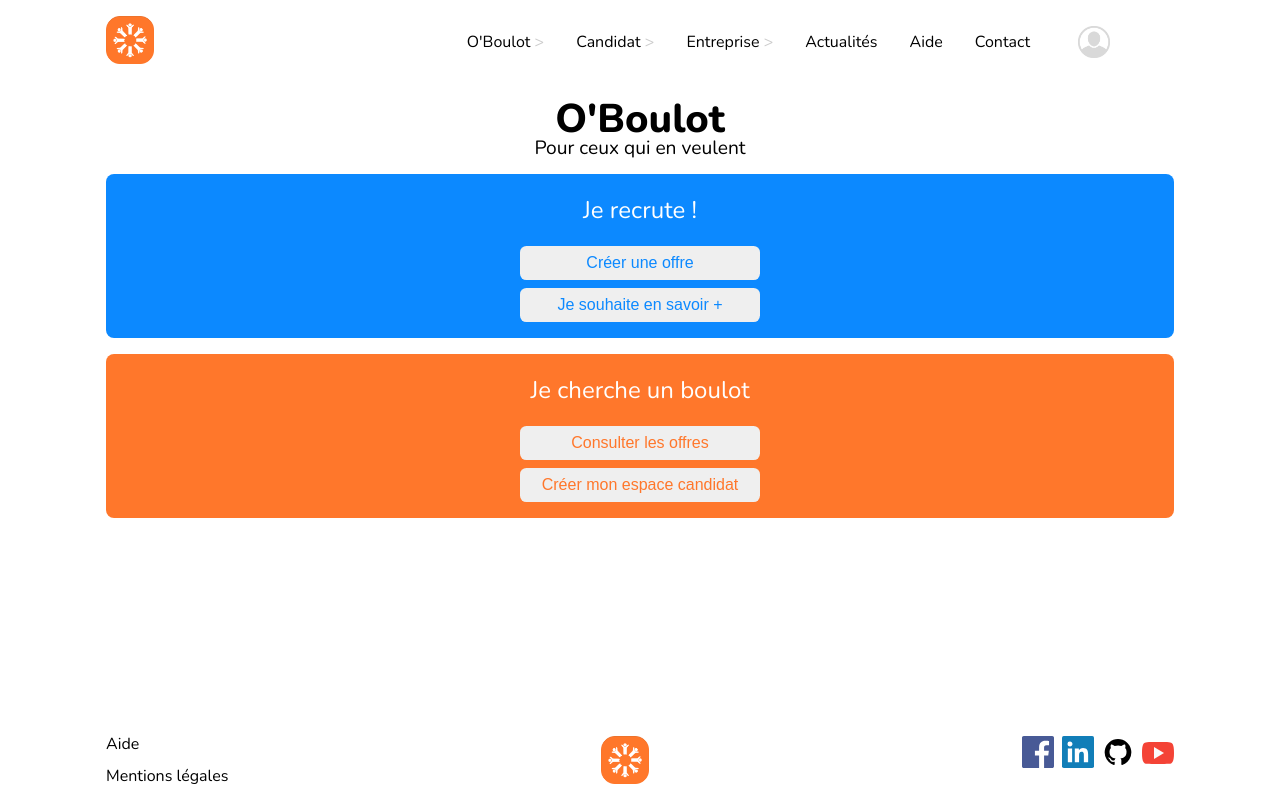
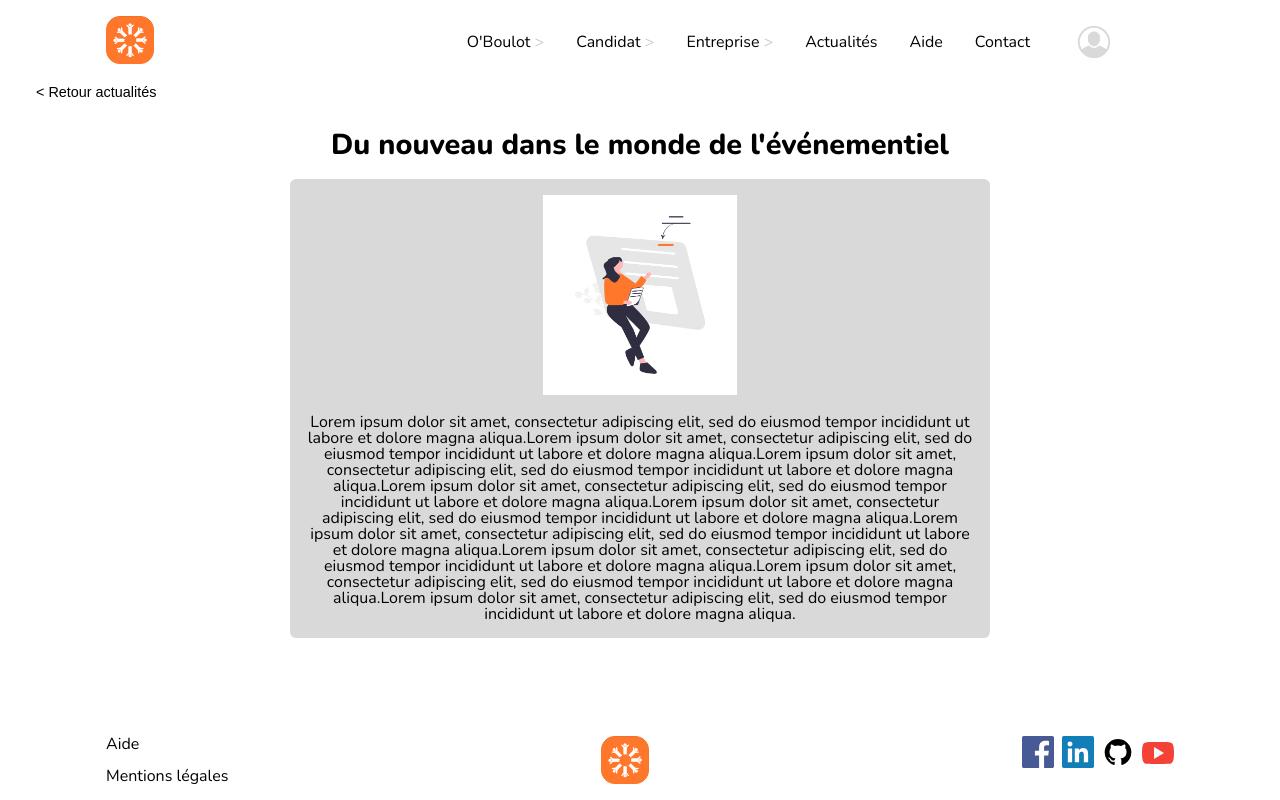
Before and after one commit to lekdup/projet-o-boulot, a React (Create React App) app in the folder front/: page / in a window 1280 px wide. Built offline with nearby package versions, Linux system fonts and the light colour scheme.

Commit message:
Actus page OK article in progress

```diff
--- /dev/null
+++ b/front/src/components/Actus/Actus.js
@@ -0,0 +1,30 @@
+import './Actus.scss';
+import article from '../../assets/article.png'
+
+function Actus(){
+    return(
+        <div className='Actus'>
+            <h1> Actualités </h1>
+            <p> Quoi de neuf dans le monde de l'emploi ?</p>
+            <form className='Actus-searchbar'>
+            <input className='Actus-searchbar-input' type="text" name="searchbar" placeholder="Votre recherche"></input>
+            <button className='Actus-searchbar-button'> Go ! </button>
+            </form>
+
+            <div className='Actus-list'>
+            <div className='Actus-list-element'>
+            <img className='Actus-list-element-img' src={article} alt="illustration of woman reading newspaper" />
+            <div className='Actus-list-element-text'>
+            <a href="#" className='Actus-list-element-text-title'> Du nouveau dans le monde de l'événementiel</a>
+            <p className='Actus-list-element-text-content'> Lorem ipsum dolor sit amet, consectetur adipiscing elit, sed do eiusmod tempor incididunt ut labore et dolore magna aliqua. </p>
+            </div>
+
+            </div>
+            </div>
+
+
+        </div>
+    )
+}
+
+export default Actus;
--- /dev/null
+++ b/front/src/components/Actus/Actus.scss
@@ -0,0 +1,88 @@
+@use 'src/styles/vars';
+
+.Actus{
+    text-align: center;
+    & h1{
+        font-size: 2.5rem;
+        font-weight: 800;
+    }
+    & p{
+        font-size: 1.2rem;
+        font-weight: 400;
+    }
+
+    &-searchbar{
+        display: flex;
+        justify-content: center;
+        margin: 1rem;
+
+        &-input{
+            border-radius: .4rem 0rem 0rem .4rem;
+            border: none;
+            background-color: vars.$grey;
+            height: 2rem;
+            width: 60%;
+            max-width: 600px;
+            padding: .5rem;
+
+        }
+        &-button{
+            right: 50px;
+            width: 6rem;
+            height: 2rem;
+            padding: .5rem;
+            font-size: 1rem;
+            border-radius: 0rem 0.4rem 0.4rem 0rem;
+            color: white;
+            background-color: vars.$orange;
+        }
+        &-button:hover{
+            box-shadow: 0 3px 15px rgba(0, 0, 0, 0.3);
+        }
+    }
+    &-list{
+        margin: 1rem;
+        &-element{
+            background-color: vars.$grey;
+            display: flex;
+            border-radius: .4rem;
+            max-width: 800px;
+            margin: auto;
+            &-img{
+                width: 30%;
+                margin:1rem;
+              }
+              &-text{
+               display: flex;
+               flex-direction: column;
+               justify-content: center;
+               align-items: flex-start;
+               text-align: left;
+
+               margin: 1rem;
+                  &-title{
+                      font-size: 1.2rem;
+                      font-weight: 800;
+                  }
+                  & p{
+                      font-weight: 400;
+                      font-size: 1rem;
+
+
+                  }
+              }
+            @media (max-width: 799px){
+                height: 10rem;
+                &-img{
+                    width: 25%;
+                    margin: 0.5rem;
+                  }
+                  &-text{
+
+                  }
+            }
+
+
+        }
+    }
+}
--- a/front/src/components/App.js
+++ b/front/src/components/App.js
@@ -2,12 +2,14 @@ import './App.scss';
 import Footer from './Footer/Footer';
 import Header from './Header/Header';
 import Homepage from './Homepage/Homepage';
+import Actus from './Actus/Actus';
+import Article from './Article/Article';
 
 function App() {
   return (
     <div className="App">
       <Header />
-        <Homepage />
+        <Article />
       <Footer />
     </div>
   );
--- /dev/null
+++ b/front/src/components/Article/Article.js
@@ -0,0 +1,16 @@
+import './Article.scss'
+import article from '../../assets/article.png'
+
+function Article(){
+    return(
+        <div className='article'>
+            <button className='article-button'> {'<'} Retour actualités </button>
+            <h1 className='article-title'> Du nouveau dans le monde de l'événementiel </h1>
+            <div className='article-content'>
+                <img src={article} className='article-content-image' />
+                <p className='article-content-text'> Lorem ipsum dolor sit amet, consectetur adipiscing elit, sed do eiusmod tempor incididunt ut labore et dolore magna aliqua.Lorem ipsum dolor sit amet, consectetur adipiscing elit, sed do eiusmod tempor incididunt ut labore et dolore magna aliqua.Lorem ipsum dolor sit amet, consectetur adipiscing elit, sed do eiusmod tempor incididunt ut labore et dolore magna aliqua.Lorem ipsum dolor sit amet, consectetur adipiscing elit, sed do eiusmod tempor incididunt ut labore et dolore magna aliqua.Lorem ipsum dolor sit amet, consectetur adipiscing elit, sed do eiusmod tempor incididunt ut labore et dolore magna aliqua.Lorem ipsum dolor sit amet, consectetur adipiscing elit, sed do eiusmod tempor incididunt ut labore et dolore magna aliqua.Lorem ipsum dolor sit amet, consectetur adipiscing elit, sed do eiusmod tempor incididunt ut labore et dolore magna aliqua.Lorem ipsum dolor sit amet, consectetur adipiscing elit, sed do eiusmod tempor incididunt ut labore et dolore magna aliqua.Lorem ipsum dolor sit amet, consectetur adipiscing elit, sed do eiusmod tempor incididunt ut labore et dolore magna aliqua. </p>
+            </div>
+        </div>
+    )
+}
+export default Article;
--- /dev/null
+++ b/front/src/components/Article/Article.scss
@@ -0,0 +1,36 @@
+@use '/src/styles/vars';
+
+.article{
+    text-align: center;
+        &-button{
+            left:30px;
+            position: absolute;
+            background-color: transparent;
+            font-size: .9rem;
+            font-weight: 500;
+        }
+        &-button:hover{
+            color: vars.$orange;
+        }
+
+        &-title{
+            font-size: 1.8rem;
+            font-weight: 800;
+            margin-top: 3rem;
+            margin-bottom: 1.2rem;
+        }
+        &-content{
+            background-color: vars.$grey;
+            text-align: center;
+            border-radius: .4rem;
+            padding: 1rem;
+            max-width: 700px;
+            margin: auto;
+            &-image{
+                height: 200px;
+            }
+            &-text{
+                margin-top: 1rem;
+            }
+        }
+}
```
Also changed, not shown: front/src/assets/article.png (added).
